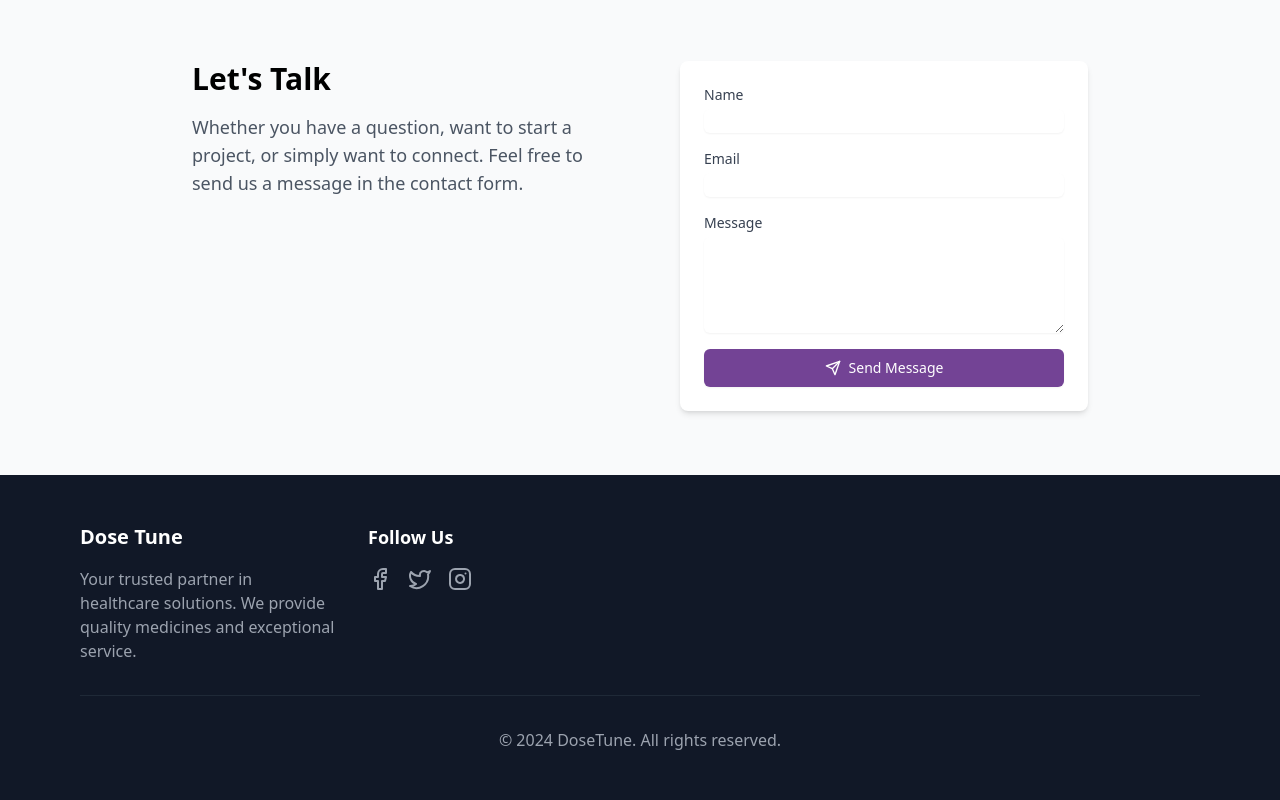
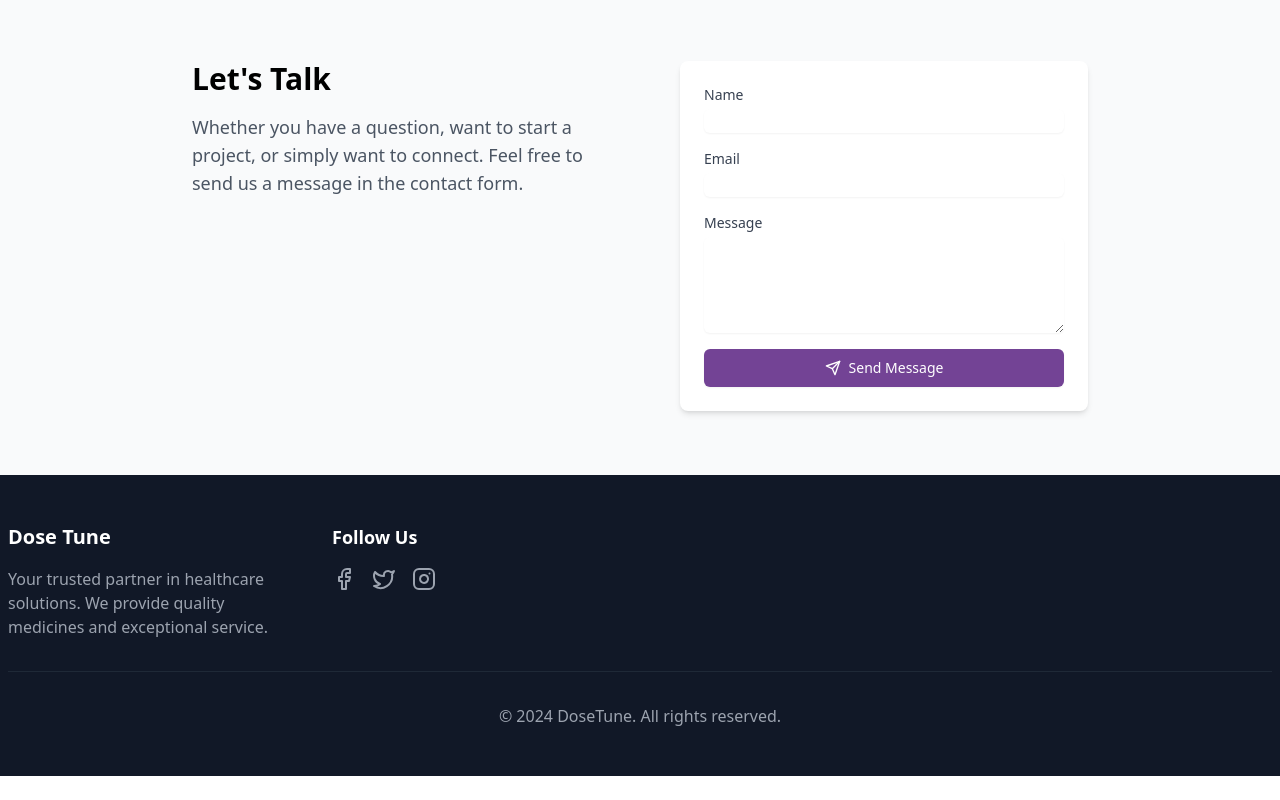
Before and after one commit to dosetune1/dose-tune, a React (Vite) app: page / in a window 1280 px wide. Shown: the part 2454-3254 px from the top of the page. After the commit the page ends 3230 px from the top, so only its background shows below. Built offline with nearby package versions, Linux system fonts and the light colour scheme.

Commit message:
Update Footer.tsx

```diff
--- a/src/components/layout/Footer.tsx
+++ b/src/components/layout/Footer.tsx
@@ -4,7 +4,7 @@
 export const Footer = () => {
   return (
     <footer className="bg-gray-900 text-white ">
-      <div className="container mx-auto px-20 py-12">
+      <div className="container mx-auto px-2 py-12">
         <div className="grid grid-cols-1 md:grid-cols-4 gap-8">
           <div>
             <h3 className="text-xl font-bold mb-4">Dose Tune</h3>
```
